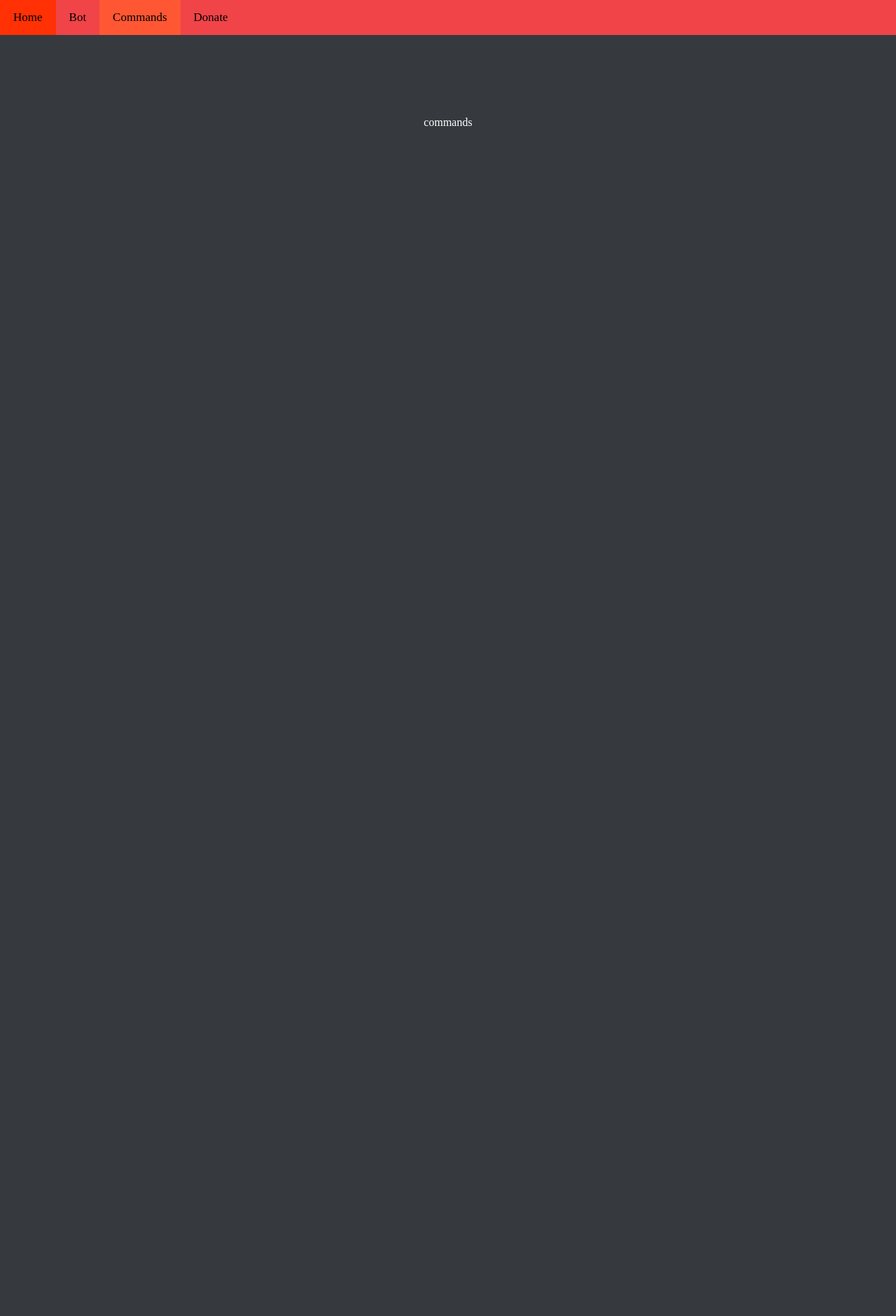
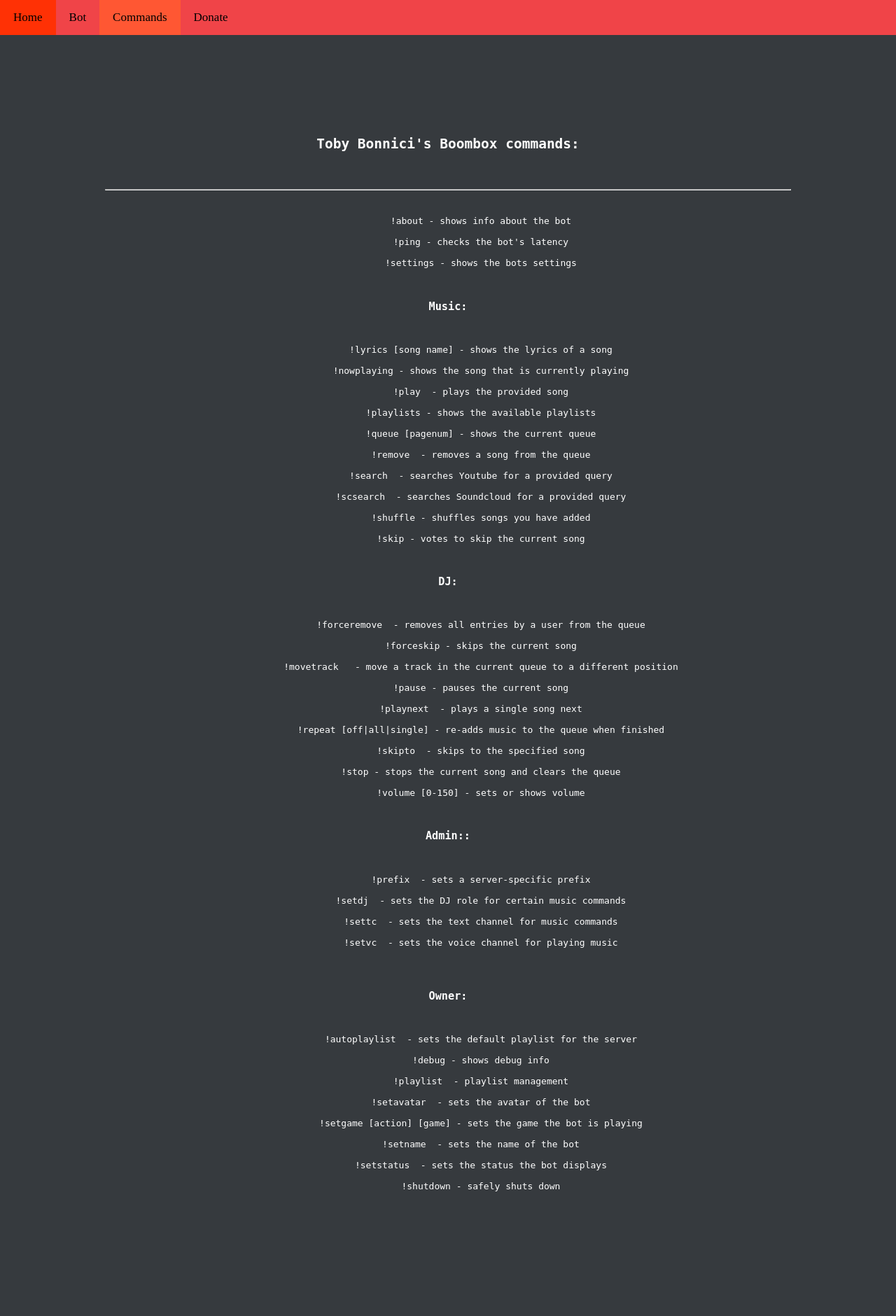
Before and after one commit to Caecilius-rgb/Default-Web-Template, a Django app: page /commands/ in a window 1280 px wide. Shown: the whole page at 70% size. Before the commit the page ends 180 px from the top, so only its background shows below. Run offline with Django 4.2, Linux system fonts and the light colour scheme.

Commit message:
added commands + donate page

```diff
--- a/bbdjango/urls.py
+++ b/bbdjango/urls.py
@@ -22,5 +22,6 @@ urlpatterns = [
     path('', views.home, name="home"),
     path('bot/', views.bot, name="bot"),
     path('commands/', views.commands, name="commands"),
-    path('test/', views.test, name="test"),
+    path('secret/', views.test, name="test"),
+    path('donate/', views.donate, name="donate"),
 ]
--- a/website/static/website/style.css
+++ b/website/static/website/style.css
@@ -3,8 +3,8 @@ background-color: #363a3e;
 color: white;
 margin:0;
 font-family: Copperplate, Papyrus;
+}
 
-}
 .topnav {
 background-color: #f04448;
 overflow: hidden;
--- a/website/templates/website/commands.html
+++ b/website/templates/website/commands.html
@@ -11,12 +11,90 @@
             <a href="/">Home</a>
             <a href="/bot">Bot</a>
             <a class="active" href="/commands">Commands</a>
-            <a href="/">Donate</a>
+            <a href="/donate">Donate</a>
           </nav>
     </body>
-    <div class="maintext">
-        <p>
-            commands
-        </p>
+    <div class="maintext" style="text-align: center">
+        <pre style="text-align: center">
+            <h2>Toby Bonnici's Boombox commands:</h2>
+            <hr>
+
+            !about - shows info about the bot
+
+            !ping - checks the bot's latency
+
+            !settings - shows the bots settings
+
+            <h3><strong>Music:</strong></h3>
+
+            !lyrics [song name] - shows the lyrics of a song
+
+            !nowplaying - shows the song that is currently playing
+
+            !play <title|URL|subcommand> - plays the provided song
+
+            !playlists - shows the available playlists
+
+            !queue [pagenum] - shows the current queue
+
+            !remove <position|ALL> - removes a song from the queue
+
+            !search <query> - searches Youtube for a provided query
+
+            !scsearch <query> - searches Soundcloud for a provided query
+
+            !shuffle - shuffles songs you have added
+
+            !skip - votes to skip the current song
+
+            <h3><strong>DJ:</strong></h3>
+
+            !forceremove <user> - removes all entries by a user from the queue
+
+            !forceskip - skips the current song
+
+            !movetrack <from> <to> - move a track in the current queue to a different position
+
+            !pause - pauses the current song
+
+            !playnext <title|URL> - plays a single song next
+
+            !repeat [off|all|single] - re-adds music to the queue when finished
+
+            !skipto <position> - skips to the specified song
+
+            !stop - stops the current song and clears the queue
+
+            !volume [0-150] - sets or shows volume
+
+            <h3><strong>Admin::</strong></h3>
+
+            !prefix <prefix|NONE> - sets a server-specific prefix
+
+            !setdj <rolename|NONE> - sets the DJ role for certain music commands
+
+            !settc <channel|NONE> - sets the text channel for music commands
+
+            !setvc <channel|NONE> - sets the voice channel for playing music
+
+
+            <h3><strong>Owner:</strong></h3>
+
+            !autoplaylist <name|NONE> - sets the default playlist for the server
+
+            !debug - shows debug info
+
+            !playlist <append|delete|make|setdefault> - playlist management
+
+            !setavatar <url> - sets the avatar of the bot
+
+            !setgame [action] [game] - sets the game the bot is playing
+
+            !setname <name> - sets the name of the bot
+
+            !setstatus <status> - sets the status the bot displays
+
+            !shutdown - safely shuts down
+        </pre>
     </div>
 </html>
--- a/website/templates/website/home.html
+++ b/website/templates/website/home.html
@@ -15,7 +15,7 @@
             <a class="active"href="/">Home</a>
             <a href="/bot">Bot</a>
             <a href="/commands">Commands</a>
-            <a href="/">Donate</a>
+            <a href="/donate">Donate</a>
           </nav>
     </body>
     <div class="maintext">
--- a/website/views.py
+++ b/website/views.py
@@ -13,3 +13,6 @@ def commands(request):
 
 def test(request):
     return render(request, 'website/test.html')
+
+def donate(request):
+    return render(request, 'website/donate.html')
```
Also changed, not shown: website/templates/website/donate.html (added, +36 -0 lines).
